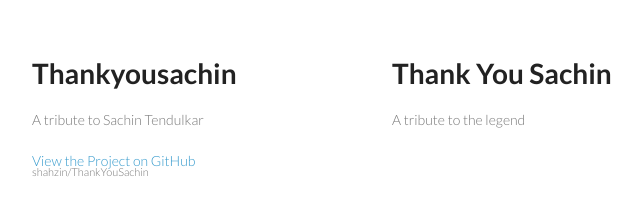
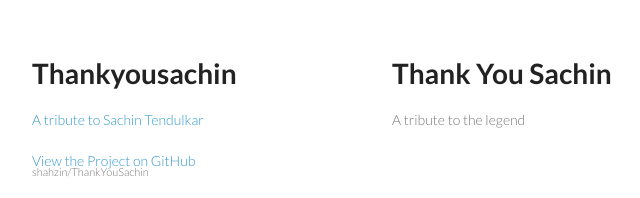
Before and after one commit to shahzin/ThankYouSachin, a plain HTML site: page index.html in a window 1280 px wide. Shown: the top 198 px of the page, 178-818 px from the left. Drawn offline with Linux system fonts and the light colour scheme.

Commit message:
Update index.html

```diff
--- a/index.html
+++ b/index.html
@@ -16,7 +16,7 @@
     <div class="wrapper">
       <header>
         <h1>Thankyousachin</h1>
-        <p>A tribute to Sachin Tendulkar</p>
+        <p><a href="sample.html">A tribute to Sachin Tendulkar</a></p>
 
         <p class="view"><a href="https://github.com/shahzin/ThankYouSachin">View the Project on GitHub <small>shahzin/ThankYouSachin</small></a></p>
 
```
